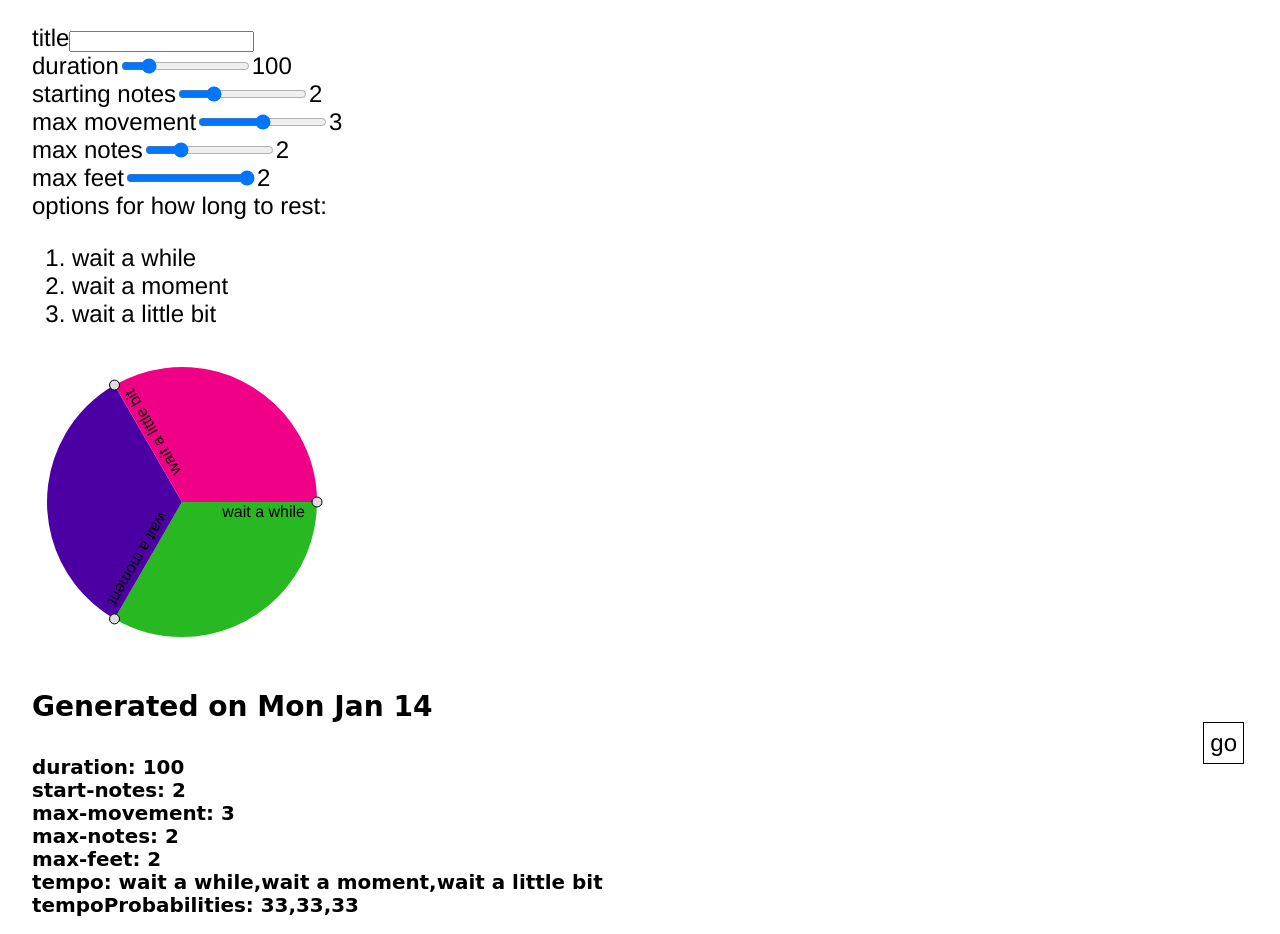
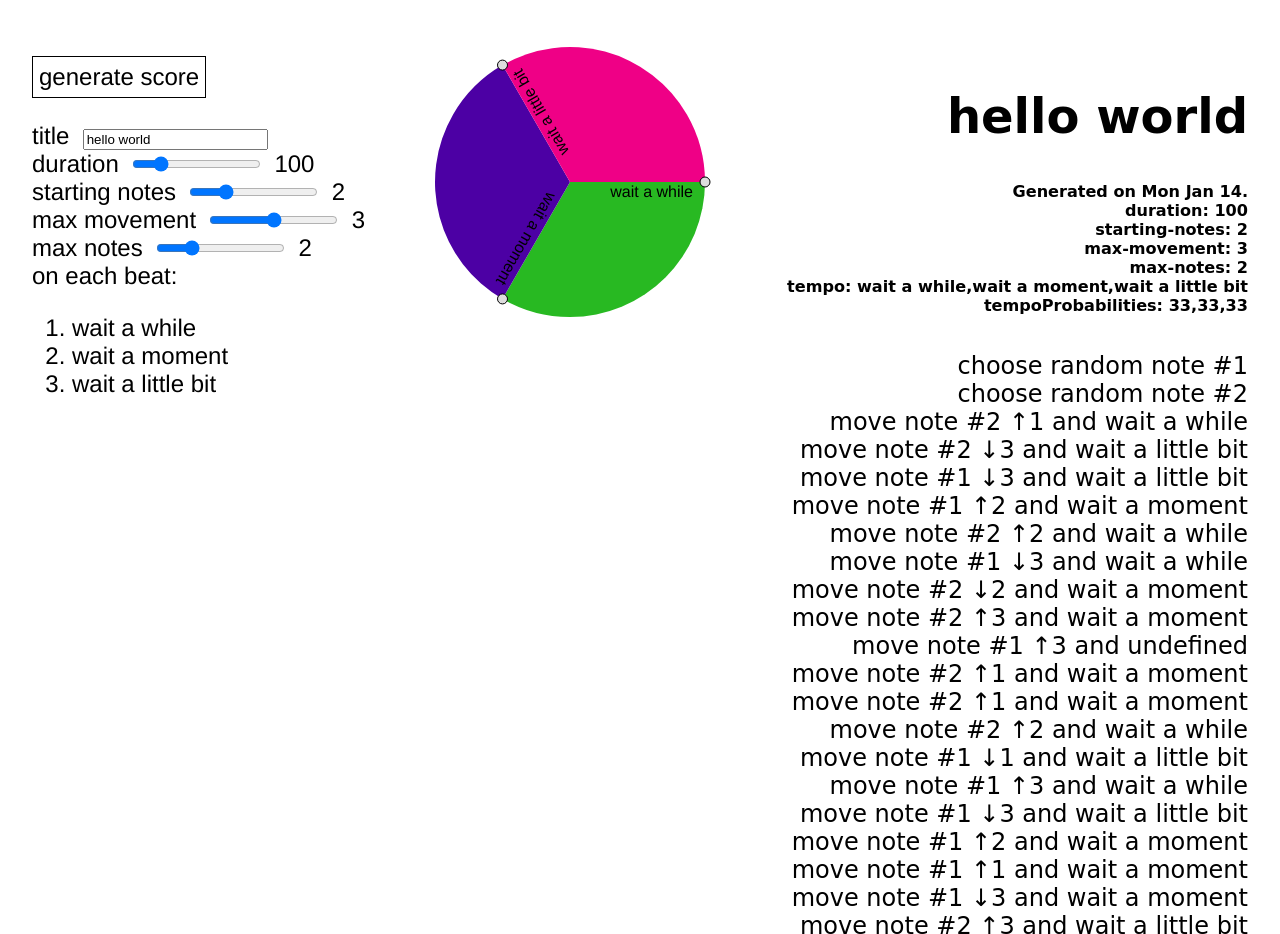
Before and after one commit to hvandusen/organ-composer, a website: page index.html in a window 1280 px wide. Shown: the top 934 px of the page. Drawn offline with Linux system fonts and the light colour scheme.

Commit message:
couple style updates

```diff
--- a/index.html
+++ b/index.html
@@ -2,7 +2,7 @@
 <html>
   <head>
     <meta charset="UTF-8">
-    <title>title</title>
+    <title>PC organ v1.0</title>
     <link rel="stylesheet" href="styles.css">
     <link media="print" href="print.css">
     <script type="text/javascript" src="jquery-3.3.1.min.js">
@@ -10,17 +10,15 @@
     <script type="text/javascript" src="draggable-piechart.js"></script>
   </head>
   <body>
-    <div class="go">
-      go
-    </div>
     <div class="config">
-      <label class="title" for="title">title<input type="text" name="title"><span></span></label>
+      <div class="go">generate score</div>
+      <label class="title" for="title">title<input type="text" name="title" value="hello world"><span></span></label>
       <label for="duration">duration<input type="range" name="duration" min="10" max="500" value="100" step="1"><span></span></label>
-      <label for="start-notes">starting notes<input type="range" name="start-notes" min="1" max="5" value="2" step="1"><span></span></label>
+      <label for="starting-notes">starting notes<input type="range" name="starting-notes" min="1" max="5" value="2" step="1"><span></span></label>
       <label for="max-movement">max movement<input type="range" name="max-movement" min="1" max="5" value="3" step="1"><span></span></label>
       <label for="max-notes">max notes<input type="range" name="max-notes" min="1" max="5" value="2" step="1"><span></span></label>
-      <label for="max-feet">max feet<input type="range" name="max-feet" min="0" max="2" value="2"><span></span></label>
-      <label for="tempo">options for how long to rest:<ol class="tempo" name="tempo" contenteditable="true">
+      <!-- <label for="max-feet">max feet<input type="range" name="max-feet" min="0" max="2" value="2"><span></span></label> -->
+      <label for="tempo">on each beat:<ol class="tempo" name="tempo" contenteditable="true">
         <li>wait a while</li>
         <li>wait a moment</li>
         <li>wait a little bit</li>
--- a/script.js
+++ b/script.js
@@ -85,7 +85,6 @@ function initConfigFile(){
 }
 
 function setOptionFromNumberInput(e){
-
   options[$(e).attr("for")] = typeof $(e).find("input").attr("type") === "range" ? parseInt($(e).find("input").val()) : $(e).find("input").val();
   $(e).find("span").text(options[$(e).attr("for")]);
 }
@@ -110,7 +109,6 @@ function onConfigChange(e){
       setOptionFromNumberInput($(e.target).closest("label"));
       break;
   }
-  console.log("config change ",options.tempo.length)
   var tempoPieChartHtml = $("#tempoPieChart").html();
   $("#tempoPieChart").remove();
   $(".probabilities").append('<canvas id="tempoPieChart" width="300" height="300"></canvas>')
@@ -119,6 +117,7 @@ function onConfigChange(e){
   	proportions: proportionsFromList(options.tempo),
     onchange: onTempoPieChartChange
   });
+  generateScore();
 }
 
 function pickWeighted(probs){
@@ -149,11 +148,11 @@ function printOptions(options){
 function generateScore(){
   $(".score-container").remove();
   $(".score > h1 ").text(options.title)
-  $(".score-info").html("<h3>Generated on "+todaysDate+"</h3><h5>"+printOptions(options)+"</h5>");
+  $(".score-info").html("<h6>Generated on "+todaysDate+".<br>"+printOptions(options)+"</h6>");
   var score = $("<div class='score-container'></div>");
   var initialNotes = "";//$("<div>choose random note #1</div><div>choose random note #2</div>");
   console.log()
-  for (var i = 1; i < parseInt(options["start-notes"])+1; i++) {
+  for (var i = 1; i < parseInt(options["starting-notes"])+1; i++) {
     initialNotes += "<div>choose random note #"+i+"</div>";
     scoreStatus.notes.push(0)
   }
--- a/styles.scss
+++ b/styles.scss
@@ -13,11 +13,17 @@ body > div {
 }
 
 .config {
-  display: block;
+  display: inline-block;
+  // float: left;
+  input {
+    margin: 0 1em;
+  }
 }
 
 .probabilities {
-  display: block;
+  display: inline-block;
+  // float: left;
+  // clear: left;
 }
 
 label {
@@ -30,15 +36,18 @@ label {
 }
 
 .score {
+  margin-top: 2em;
   font-family: cursive;
+  float: right;
+  clear: both;
+  text-align: right;
 }
 
 .go {
-  position: absolute;
-  bottom: .5em;
-  right: .5em;
+  display: inline-block;
   border: solid black 1px;
   padding: .25em;
+  margin: 1em 0;
   cursor: pointer;
   &:hover {
     background: grey;
```
Also changed, not shown: styles.css, 1 other file.
